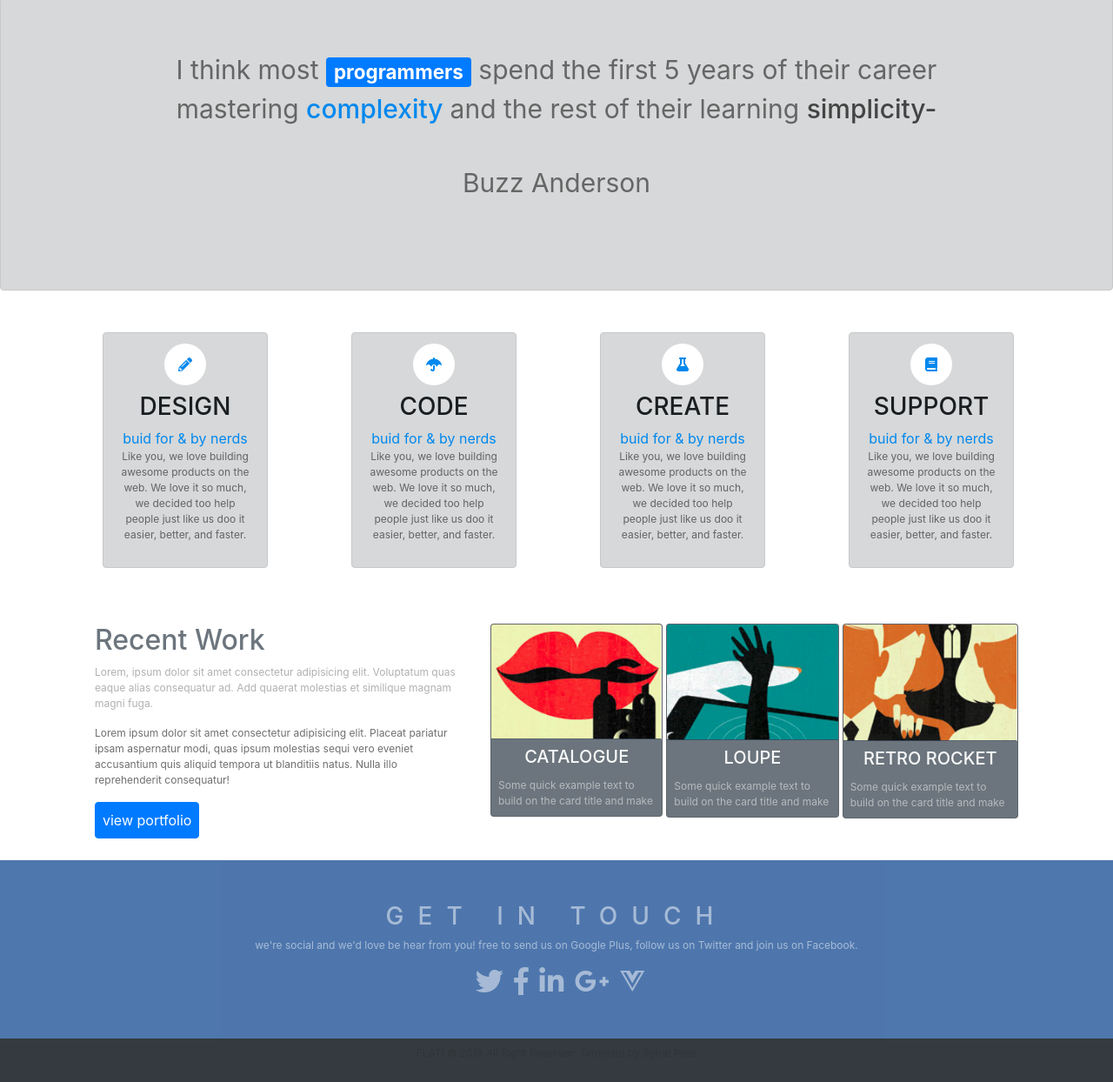
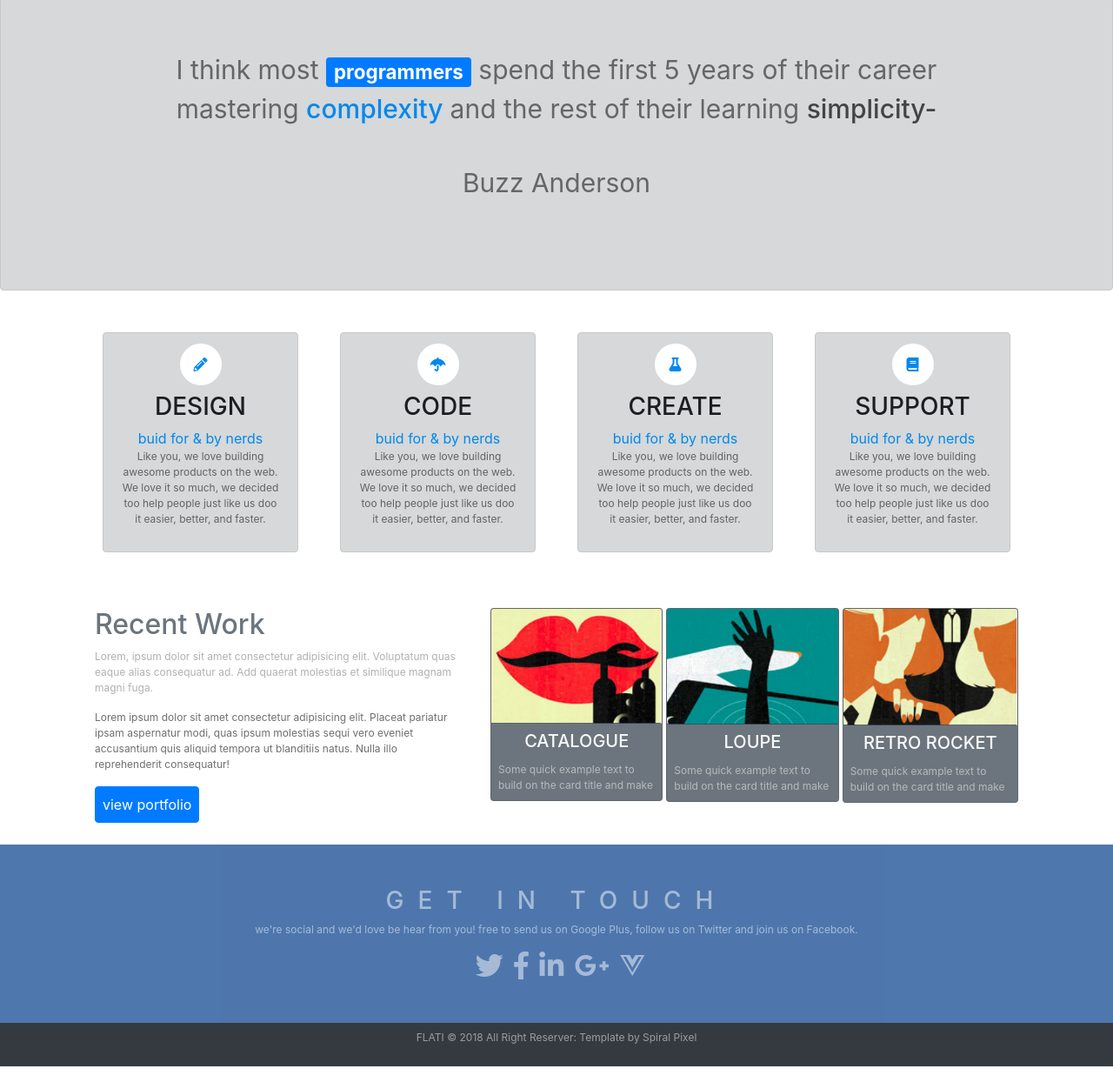
Before and after one commit to rblm1107/sass-site-flati, a website: page index.html in a window 1280 px wide. Shown: the part 477-1721 px from the top of the page at 87% size. Drawn offline with Linux system fonts and the light colour scheme.

Commit message:
modifier home de nav link rounded et copy right et changer section de col-2 a col

```diff
--- a/index.html
+++ b/index.html
@@ -19,8 +19,8 @@
 
         <div class="collapse navbar-collapse justify-content-end" id="navbarSupportedContent">
             <ul class="nav nav-pills " id="pills-tab" role="tablist">
-                <li class="nav-item pb-0 mb-0">
-                  <a class="nav-link active" href="#">HOME</a>
+                <li class="nav-item ">
+                  <a class="nav-link active " href="#">HOME</a>
                 </li>
                 <li class="nav-item ">
                   <a class="nav-link" href="#">PAGES</a>
@@ -59,26 +59,26 @@
     </section>
     <section class="diff mt-0">
         <div class="container">
-            <div class="row py-5 text-center ">
-              <div class="col-2 alert alert-dark mr-5 ml-5">
+            <div class="row py-5 text-center p-5">
+              <div class="col alert alert-dark ">
                 <span><i class="fas fa-pencil-alt fa-x"></i></span>
                 <h3 class="pt-2">DESIGN</h3>
                 <a href="">buid for & by nerds</a>
                 <p>Like you, we love building awesome products on the web. We love it so much, we decided too help people just like us doo it easier, better, and faster.</p>
               </div>
-              <div class="col-2 alert alert-dark ml-5 mr-5">
+              <div class="col alert alert-dark ml-5">
                 <span><i class="fas fa-umbrella fa-x"></i></span>
                 <h3 class="pt-2">CODE</h3>
                 <a href="">buid for & by nerds</a>
                 <p>Like you, we love building awesome products on the web. We love it so much, we decided too help people just like us doo it easier, better, and faster.</p>
               </div>
-              <div class="col-2 alert alert-dark ml-5 mr-5">
+              <div class="col alert alert-dark ml-5">
                 <span><i class="fas fa-flask fa-x"></i></span>
                 <h3 class="pt-2">CREATE</h3>
                 <a href="">buid for & by nerds</a>
                 <p>Like you, we love building awesome products on the web. We love it so much, we decided too help people just like us doo it easier, better, and faster.</p>
               </div>
-              <div class="col-2 alert alert-dark ml-5">
+              <div class="col alert alert-dark ml-5">
                     <span><i class="fas fa-book fa-x"></i></span>
                     <h3 class="pt-2">SUPPORT</h3>
                     <a href="">buid for & by nerds</a>
--- a/sass/style.sass
+++ b/sass/style.sass
@@ -8,6 +8,9 @@ $gris: #444
 a
     color: #FFF
 
+.nav-link
+    border-bottom-left-radius: 0px !important
+    border-bottom-right-radius: 0 !important
 
 nav
    a
@@ -34,7 +37,7 @@ nav
    color: $gris
 
    //la section de deux row
-.col-2
+.col
    a
     color: $bleu
    & span
@@ -66,5 +69,5 @@ footer
       color: rgba(255,255,255, 0.5)
    h3
       letter-spacing: 1rem
-.copyright
-   color: rgba(255,255,255, 0.4)
+.copyright p
+   color: rgba(255,255,255, 0.5)
```
Also changed, not shown: public/style.css, 1 other file.
